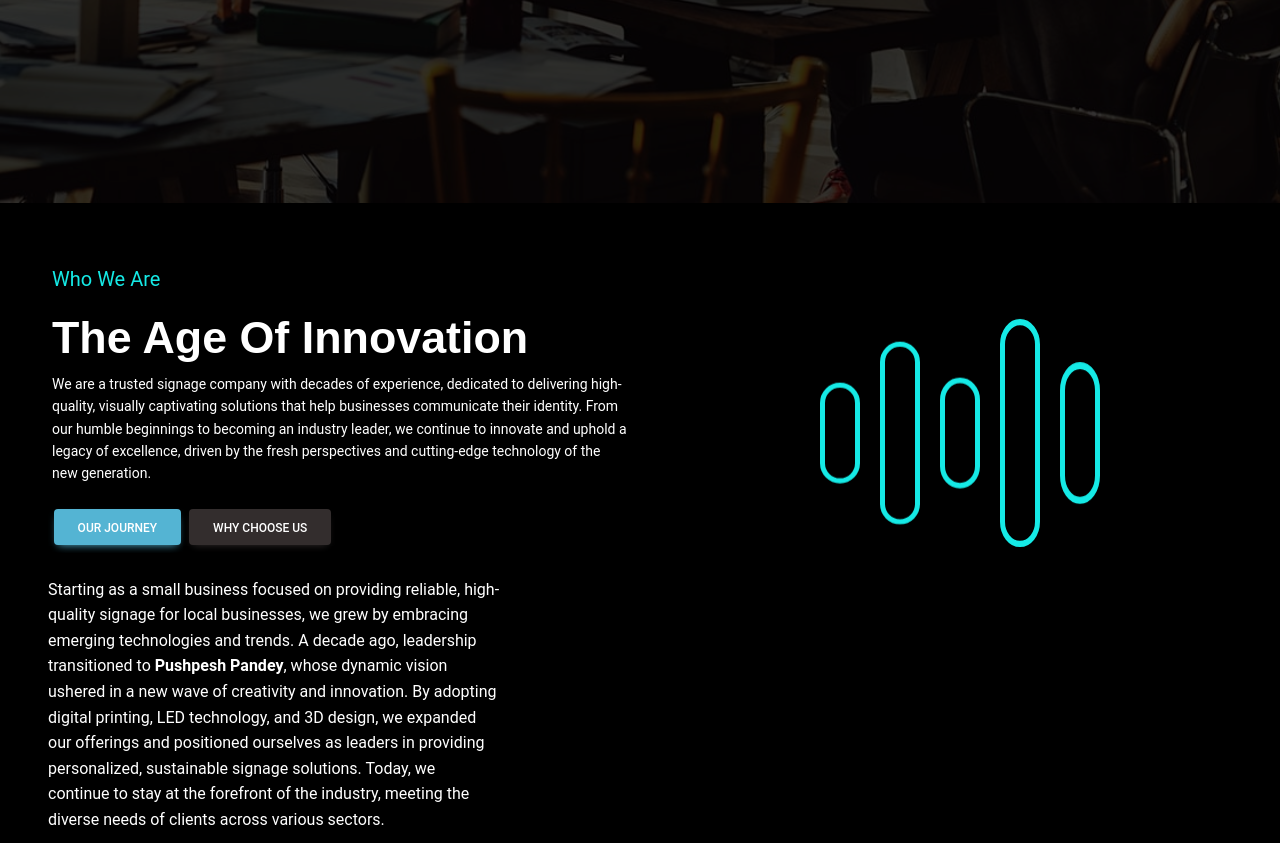
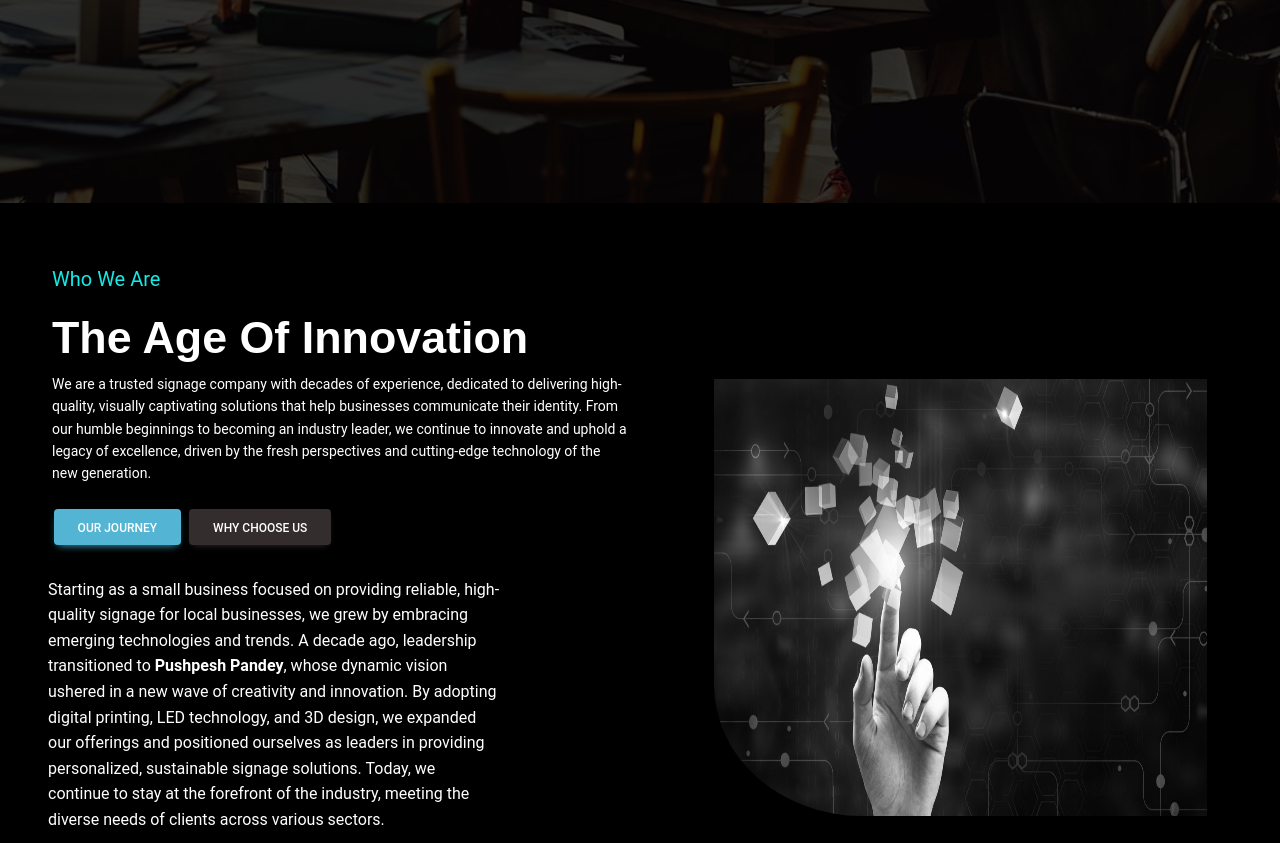
Before and after one commit to MuskanP1408/sweety__sign, a React (Create React App) app: page /about in a window 1280 px wide. Shown: the part 597-1440 px from the top of the page. Built offline with nearby package versions, Linux system fonts and the light colour scheme.

Commit message:
about_changes

```diff
--- a/src/components/About.css
+++ b/src/components/About.css
@@ -57,62 +57,11 @@ h1 {
     margin-left: 40px;
 }
 
-/* Horizontal lines container */
-.horizontal-lines {
-    display: flex;
-    justify-content: center;
-    align-items: center;
-    gap: 20px;
-    margin-top: 140px;
+.abt_img{
+    margin-top: 35%;
+    height: 60%;
+    margin-left:15%;
 }
-
-/* Individual line styling */
-.line {
-    border: 5px solid #15eae6;
-    border-radius: 50px;
-    background: transparent;
-    animation: pulse 2s infinite ease-in-out;
-}
-
-/* Small line */
-.line.small {
-    width: 40px;
-    height: 100px;
-}
-
-/* Large line */
-.line.large {
-    width: 40px;
-    height: 180px;
-}
-
-/* Animation for pulsing effect */
-@keyframes pulse {
-    0%, 100% {
-        transform: scaleY(1);
-    }
-    50% {
-        transform: scaleY(1.5);
-    }
-}
-
-/* Animation delay for sequential effect */
-.line:nth-child(1) {
-    animation-delay: 0s;
-}
-.line:nth-child(2) {
-    animation-delay: 0.2s;
-}
-.line:nth-child(3) {
-    animation-delay: 0.4s;
-}
-.line:nth-child(4) {
-    animation-delay: 0.6s;
-}
-.line:nth-child(5) {
-    animation-delay: 0.8s;
-}
-
 /* Image background with reduced opacity */
 .img {
     background-image: url("/src/components/images/img4.jpg");
--- a/src/components/About.js
+++ b/src/components/About.js
@@ -1,11 +1,12 @@
-import React from 'react';
+
+import React, { useEffect, useState } from "react";
 import { MDBContainer, MDBRow, MDBCol,
-  MDBBtn, MDBCard, MDBCardBody, MDBCardText,MDBCardTitle
+  MDBBtn, MDBCard, MDBCardBody, MDBCardText,MDBCardTitle,MDBCardImage,
 } from 'mdb-react-ui-kit';
 import './About.css';
-import  { useState } from "react";
-import image from './images/image3.jpg'
-import image2 from './images/chart.png'
+import image from './images/image3.jpg';
+import image2 from './images/chart.png';
+import inova from './images/inova.jpg';
 
 
 
@@ -23,6 +24,9 @@ function CounterCard({ title, initialValue, limit }) {
     }
   }, [count, limit]);
 
+
+
+
   return (
     <center>
       <MDBCard className="text-center mb-4 custom-card" style={{ backgroundColor: 'rgba(0, 0, 0, 0.5)', color: 'white' }}>
@@ -37,8 +41,37 @@ function CounterCard({ title, initialValue, limit }) {
   );
 }
 
+
+
+
 export default function About() {
   const [activeTab, setActiveTab] = useState("purpose");
+
+  const [flyIn, setFlyIn] = useState(false);
+
+   useEffect(() => {
+      const handleScroll = () => {
+        // Check if the page has scrolled enough to show the image
+        const imageElement = document.getElementById('bulb-image');
+        const rect = imageElement.getBoundingClientRect();
+        const isVisible = rect.top < window.innerHeight && rect.bottom >= 0;
+
+        if (isVisible) {
+          setFlyIn(true);
+        }
+      };
+
+
+
+      window.addEventListener('scroll', handleScroll);
+      return () => {
+        window.removeEventListener('scroll', handleScroll);
+      };
+    }, []);
+
+
+
+
     return (
         <>
 
@@ -128,17 +161,14 @@ keeping our legacy of excellence alive.</h2>
 
     {/* //---------------------// */}
     </MDBCol>
-    <MDBCol md="6">
-    <MDBRow className="d-flex justify-content-center align-items-center">
-                <div className="horizontal-lines d-flex">
-                   <div className="line small"></div>
-                    <div className="line large"></div>
-                    <div className="line small"></div>
-                    <div className="line large"></div>
-                    <div className="line small"></div>
-                </div>
-            </MDBRow>
-    </MDBCol>
+    <MDBCol md="6" className="img1_effect">
+                <MDBCardImage
+                  id="bulb-image"
+                  src={inova}
+                  className={`bulb_image abt_img ${flyIn ? 'fly-in' : ''}`}
+                  position='bottom'
+                />
+              </MDBCol>
   </MDBRow>
 
     {/* Cards Section */}
```
Also changed, not shown: src/components/images/inova.jpg (added).
